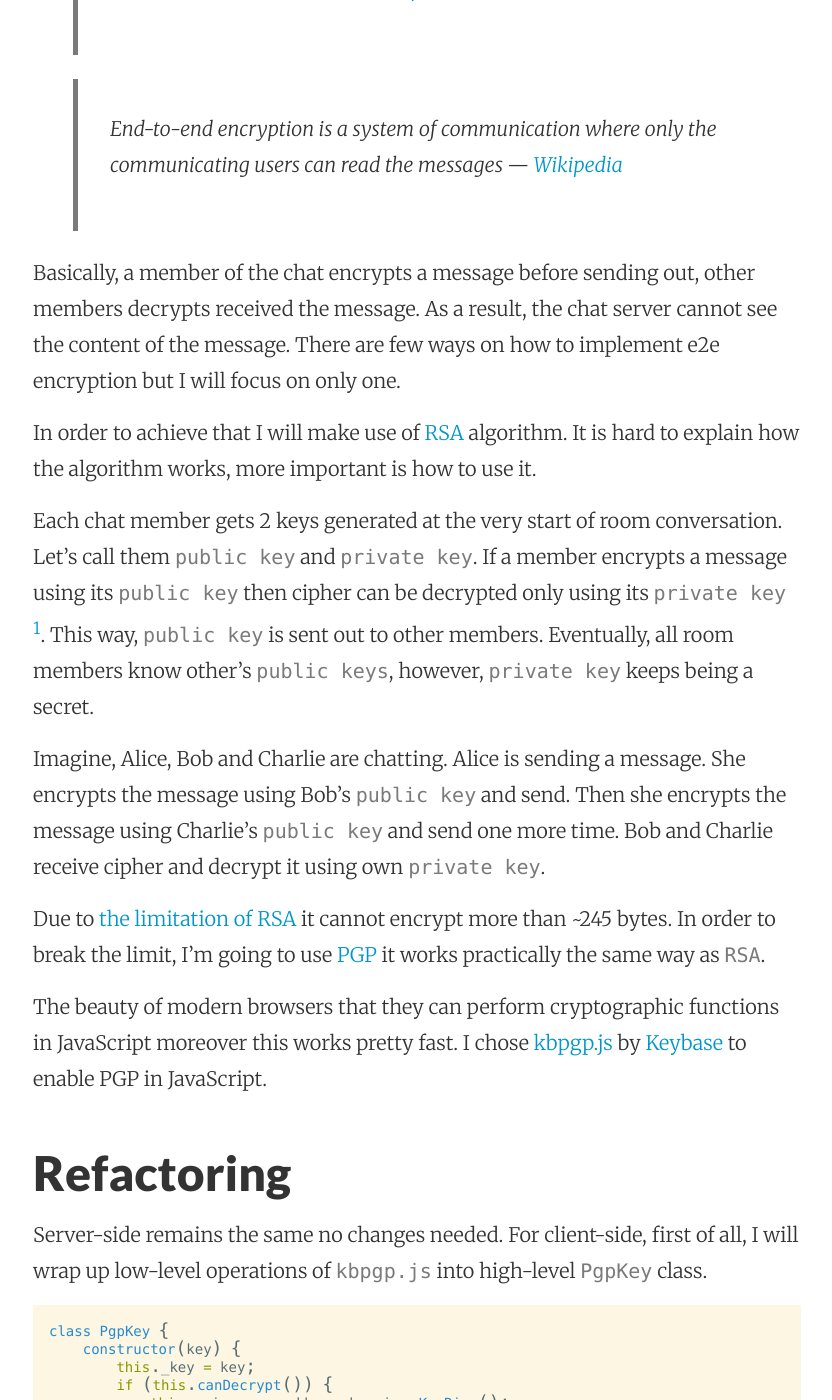
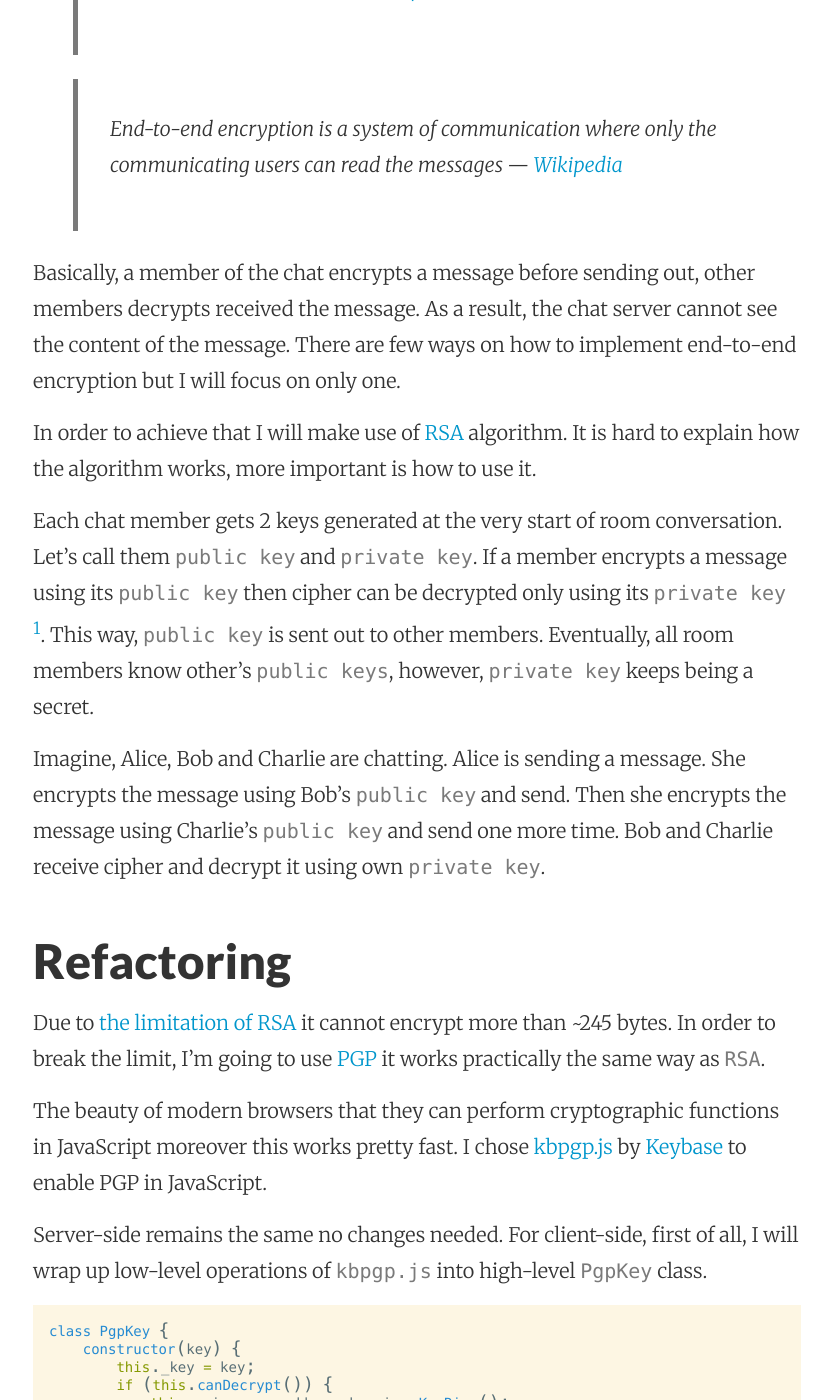
Before and after one commit to gaevoy/gaevoy.github.io, a Jekyll site: the page built from _posts/2019-04-13-e2e-encrypted-chat.md, in a window 1280 px wide and 1400 px high, scrolled down 762 px. Shown: the whole window, without its empty margins (223-1055 px from the left). Built offline with Jekyll 4.4.1, drawn with Linux system fonts in a browser that asks for light colours; nearby versions of some CDN libraries; comment, search, counter and statistics services are not loaded; some of the changed lines change nothing that is shown; some of the changed text lies outside the part shown.

Commit message:
End-to-end encrypted chat on JavaScript

```diff
--- a/_posts/2019-04-13-e2e-encrypted-chat.md
+++ b/_posts/2019-04-13-e2e-encrypted-chat.md
@@ -15,7 +15,7 @@
 
 > End-to-end encryption is a system of communication where only the communicating users can read the messages — [Wikipedia](https://en.wikipedia.org/wiki/End-to-end_encryption)
 
-Basically, a member of the chat encrypts a message before sending out, other members decrypts received the message. As a result, the chat server cannot see the content of the message. There are few ways on how to implement e2e encryption but I will focus on only one.
+Basically, a member of the chat encrypts a message before sending out, other members decrypts received the message. As a result, the chat server cannot see the content of the message. There are few ways on how to implement end-to-end encryption but I will focus on only one.
 
 In order to achieve that I will make use of [RSA](<https://en.wikipedia.org/wiki/RSA_(cryptosystem)>) algorithm. It is hard to explain how the algorithm works, more important is how to use it.
 
@@ -23,11 +23,11 @@
 
 Imagine, Alice, Bob and Charlie are chatting. Alice is sending a message. She encrypts the message using Bob's `public key` and send. Then she encrypts the message using Charlie's `public key` and send one more time. Bob and Charlie receive cipher and decrypt it using own `private key`.
 
+## Refactoring
+
 Due to [the limitation of RSA](https://security.stackexchange.com/a/33445) it cannot encrypt more than ~245 bytes. In order to break the limit, I'm going to use [PGP](https://en.wikipedia.org/wiki/Pretty_Good_Privacy) it works practically the same way as `RSA`.
 
 The beauty of modern browsers that they can perform cryptographic functions in JavaScript moreover this works pretty fast. I chose [kbpgp.js](https://keybase.io/kbpgp) by [Keybase](https://keybase.io/) to enable PGP in JavaScript.
-
-## Refactoring
 
 Server-side remains the same no changes needed. For client-side, first of all, I will wrap up low-level operations of `kbpgp.js` into high-level `PgpKey` class.
 
@@ -88,13 +88,13 @@
 * `key.encrypt('Hi there!', cipher => ...)` encrypts the text and returns cipher.
 * `key.decrypt('-----BEGIN PGP MESSAGE...', text => ...)` decrypts the cipher and returns the text. Only PGP key having private key can decrypt.
 
-### PGP key generation
+### 1. PGP key generation
 
 Before starting chat conversation PGP key will be generated for current member and their nickname. Since the nickname is included in generated PGP key anybody will know the key's owner nickname.
 
 ![Change #1](/img/cryptochat/change1.png "Change #1" ){:style="max-width:878px; width:100%;" class="block-center"}
 
-### Public key exchange & message reception
+### 2. Public key exchange & message reception
 
 Once a new member is connected to a chat room it sends out generated public key. As a result, other participants respond with their public key. Eventually, all room members know other's public keys [^2].
 
@@ -102,7 +102,7 @@
 
 ![Change #2](/img/cryptochat/change2.png "Change #2" ){:style="max-width:878px; width:100%;" class="block-center"}
 
-### Sending a message
+### 3. Sending a message
 
 At this stage, all public keys of room members are known. Before sending, a new message must be encrypted with the recipient's public key, hence the message will be sent multiple times, one per member.
 
```
